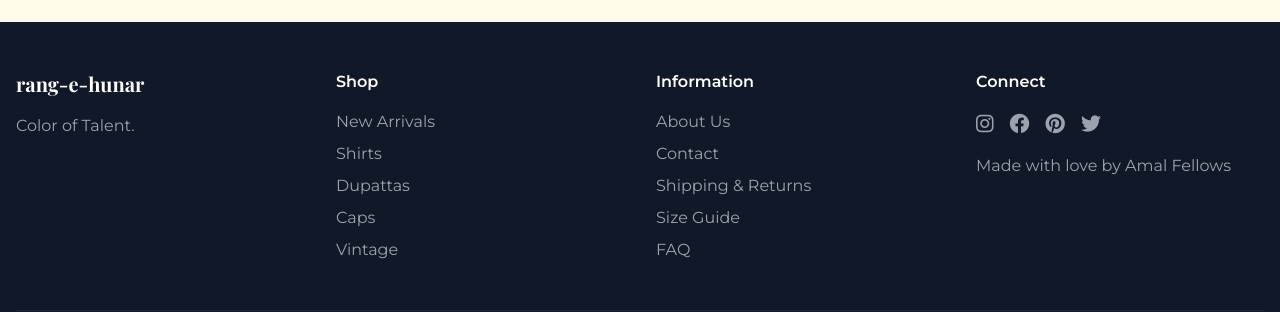
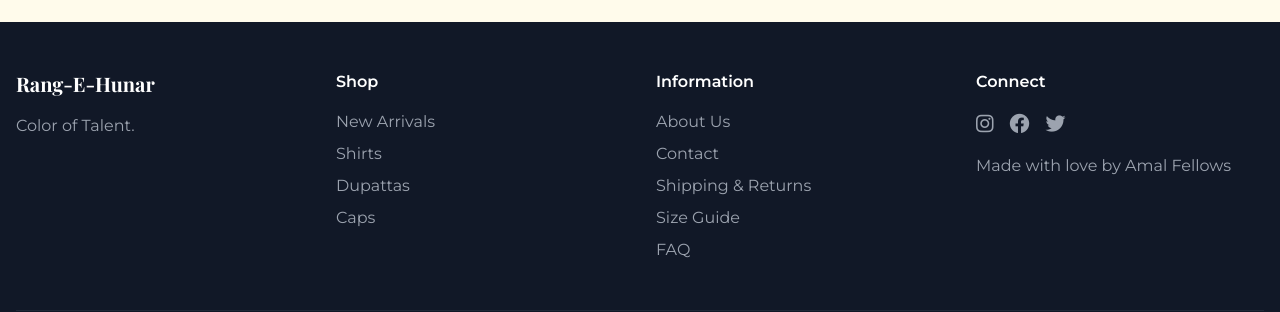
Before and after one commit to AvatarParzival/Rang-E-Hunar, a plain HTML site: page index.html in a window 1280 px wide. Shown: the part 3218-3530 px from the top of the page. Drawn offline with nearby package versions, Linux system fonts and the light colour scheme.

Commit message:
Update index.html

```diff
--- a/index.html
+++ b/index.html
@@ -394,7 +394,7 @@
         <div class="container mx-auto">
             <div class="grid grid-cols-1 md:grid-cols-4 gap-8">
                 <div>
-                    <h3 class="heading-font text-xl font-bold mb-4">rang-e-hunar</h3>
+                    <h3 class="heading-font text-xl font-bold mb-4">Rang-E-Hunar</h3>
                     <p class="text-gray-400">Color of Talent.</p>
                 </div>
 
@@ -405,7 +405,6 @@
                         <li><a href="#" class="text-gray-400 hover:text-white">Shirts</a></li>
                         <li><a href="#" class="text-gray-400 hover:text-white">Dupattas</a></li>
                         <li><a href="#" class="text-gray-400 hover:text-white">Caps</a></li>
-                        <li><a href="#" class="text-gray-400 hover:text-white">Vintage</a></li>
                     </ul>
                 </div>
 
@@ -425,7 +424,6 @@
                     <div class="flex space-x-4 mb-4">
                         <a href="#" class="text-gray-400 hover:text-white text-xl"><i class="fab fa-instagram"></i></a>
                         <a href="#" class="text-gray-400 hover:text-white text-xl"><i class="fab fa-facebook"></i></a>
-                        <a href="#" class="text-gray-400 hover:text-white text-xl"><i class="fab fa-pinterest"></i></a>
                         <a href="#" class="text-gray-400 hover:text-white text-xl"><i class="fab fa-twitter"></i></a>
                     </div>
                     <p class="text-gray-400">Made with love by Amal Fellows</p>
```
